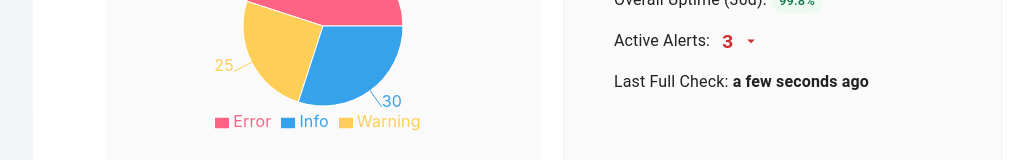
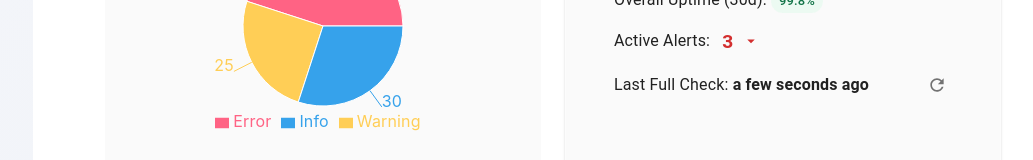
Before and after one commit to Poly1581/FoundersNetworkDashboard, a React (Create React App) app in the folder dashboard-ui/: page / in a window 1280 px wide. Shown: the part 914-1074 px from the top of the page, without its empty margins (207-1240 px from the left). Built offline with nearby package versions, Linux system fonts and the light colour scheme.

Commit message:
Added a refresh button next to the Full check text (right now it just refreshes the browser page)

```diff
--- a/dashboard-ui/src/App.js
+++ b/dashboard-ui/src/App.js
@@ -926,7 +926,17 @@ function SystemHealthCard() {
                     ))}
                 </Menu>
             </Box>
-            <Typography sx={{ mt: 1 }}>Last Full Check: <strong>a few seconds ago</strong></Typography>
+            <Box sx={{ mt: 1, display: 'flex', alignItems: 'center', justifyContent: 'space-between' }}>
+                <Typography>Last Full Check: <strong>a few seconds ago</strong></Typography>
+                <IconButton
+                    size="small"
+                    onClick={() => window.location.reload()}
+                    sx={{ ml: 1 }}
+                    title="Refresh Dashboard"
+                >
+                    <RefreshIcon fontSize="small" />
+                </IconButton>
+            </Box>
         </Box>
     );
 }
```
